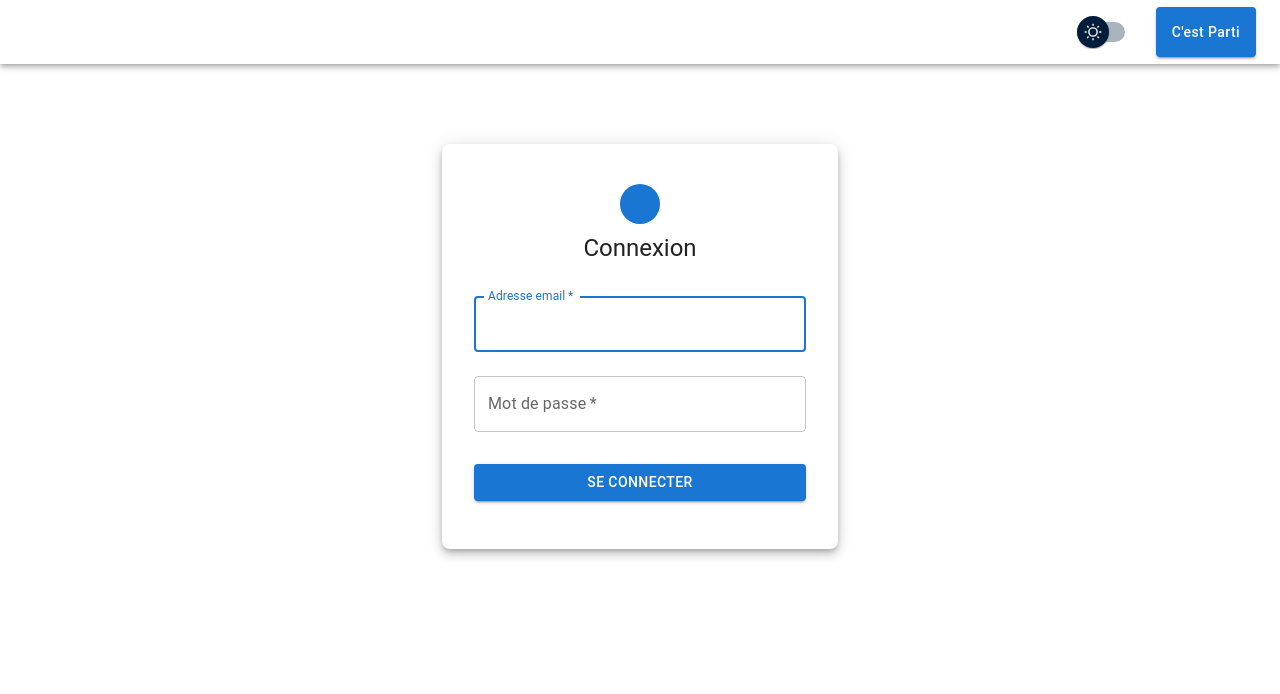
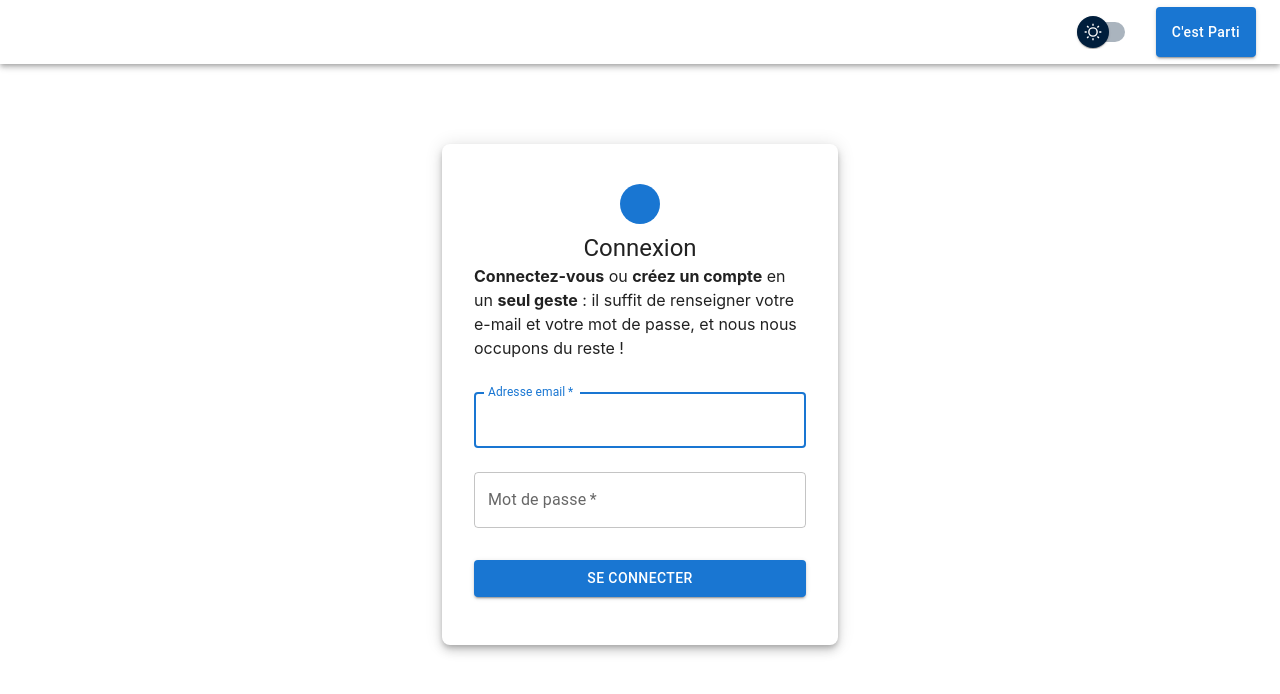
Before and after one commit to ryodes/cookmemo, a React (Create React App) app: page /login in a window 1280 px wide. Shown: the top 694 px of the page. Built offline with nearby package versions, Linux system fonts and the light colour scheme; some icons are missing.

Commit message:
steps smoth and text login

```diff
--- a/src/components/ModalEtape.js
+++ b/src/components/ModalEtape.js
@@ -95,7 +95,7 @@ export default function StepByStepModal() {
             <p className="text-2xl text-gray-700 leading-relaxed max-w-3xl mx-auto">
               {steps[currentStep]}
             </p>
-            <p className="text-gray-400 mt-3">Ingredients:</p>
+            <u className="text-gray-400 mt-3">Ingredients:</u>
             <ul>
               {ingredients.map((ingredient, index) => (
                 <li key={index} className="text-gray-400">
--- a/src/pages/Login.js
+++ b/src/pages/Login.js
@@ -36,6 +36,11 @@ export default function Login() {
           </Avatar>
           <Typography component="h1" variant="h5">
             Connexion
+          </Typography>
+          <Typography component="p" variant="p">
+            <b>Connectez-vous</b> ou <b>créez un compte</b> en un{" "}
+            <b>seul geste</b> : il suffit de renseigner votre e-mail et votre
+            mot de passe, et nous nous occupons du reste !
           </Typography>
           <Box component="form" onSubmit={handleSubmit} sx={{ mt: 2 }}>
             <TextField
```
